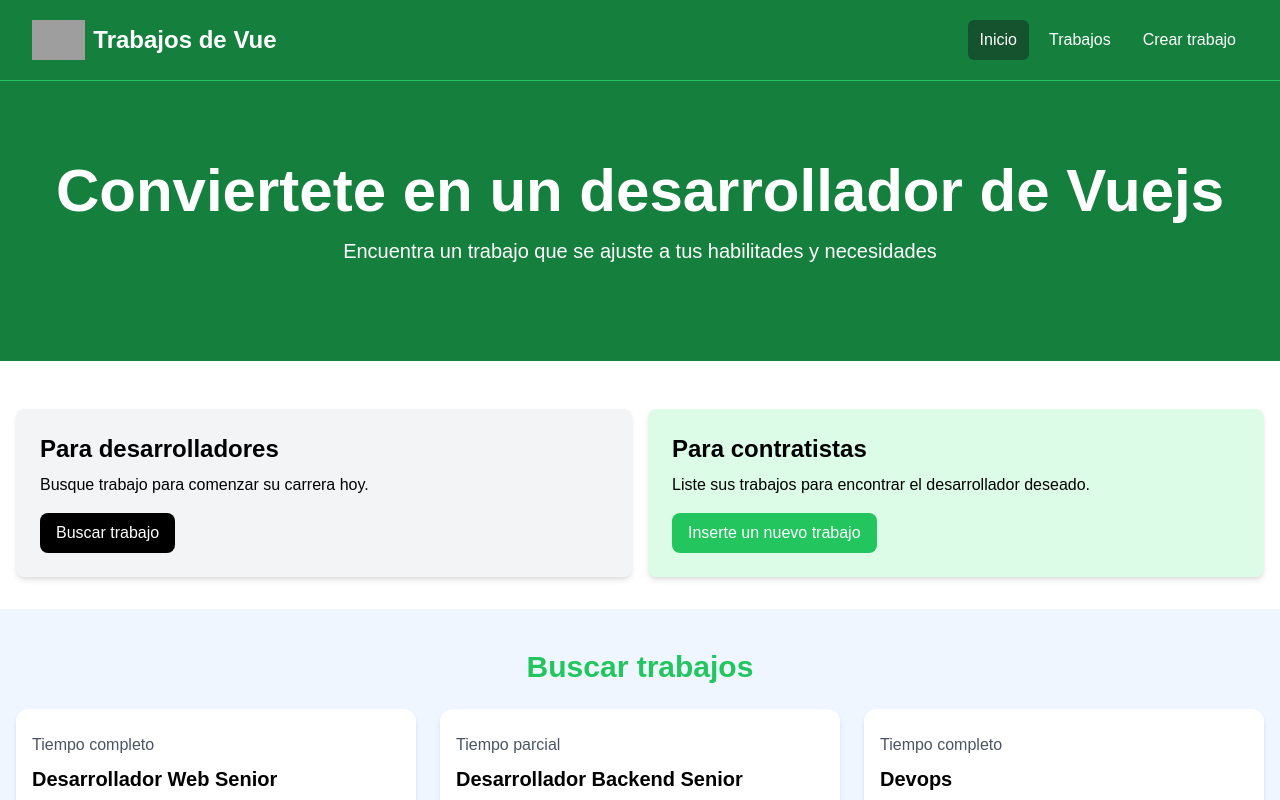
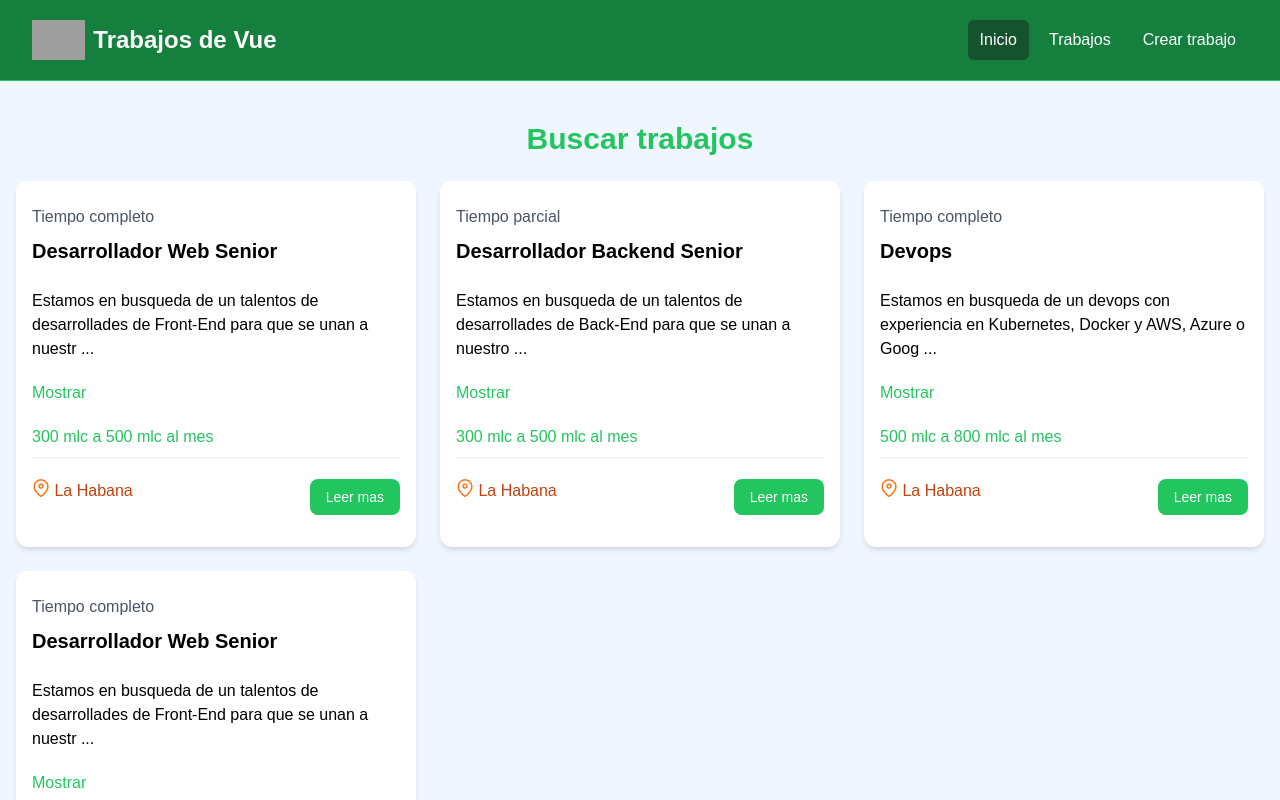
Before and after one commit to AlejandroSoftwareDeveloper/Vuejs, a Vue app: page /jobs in a window 1280 px wide. Shown: the top 800 px of the page. Built offline with nearby package versions, Linux system fonts and the light colour scheme; grey boxes are pictures that could not be loaded.

Commit message:
Navegacion con vue-router terminada

```diff
--- a/package.json
+++ b/package.json
@@ -10,7 +10,8 @@
   },
   "dependencies": {
     "primeicons": "^7.0.0",
-    "vue": "^3.5.13"
+    "vue": "^3.5.13",
+    "vue-router": "^4.5.0"
   },
   "devDependencies": {
     "@vitejs/plugin-vue": "^5.2.1",
--- a/src/App.vue
+++ b/src/App.vue
@@ -1,16 +1,10 @@
 <script setup>
+import { RouterView } from "vue-router";
 import Navbar from "./components/Navbar.vue";
-import Hero from "@/components/Hero.vue";
-import HomeCards from "@/components/HomeCards.vue";
-import JobListings from "@/components/JobListings.vue";
-import Alljobs from "@/components/Alljobs.vue";
-
 </script>
 
 <template>
   <Navbar />
-  <Hero />
-  <HomeCards />
-  <JobListings :limit="3" />
-  <Alljobs />
+  <RouterView />
+  <!-- <HomeView /> -->
 </template>
--- a/src/components/HomeCards.vue
+++ b/src/components/HomeCards.vue
@@ -1,5 +1,6 @@
 <script setup>
 import Card from "@/components/Card.vue";
+import { RouterLink } from "vue-router";
 defineProps({
   route: {
     type:String,
@@ -17,14 +18,14 @@ defineProps({
           <p class="mt-2 mb-4">
             Busque trabajo para comenzar su carrera hoy.
           </p>
-          <a :href="`/${route}`" class="inline-block px-4 py-2 text-white bg-black rounded-lg hover:bg-gray-700">Buscar trabajo</a>
+          <RouterLink :to="`/${route}`" class="inline-block px-4 py-2 text-white bg-black rounded-lg hover:bg-gray-700">Buscar trabajo</RouterLink>
         </Card>
         <Card bg="bg-green-100">
           <h2 class="text-2xl font-bold">Para contratistas</h2>
           <p class="mt-2 mb-4">
              Liste sus trabajos para encontrar el desarrollador deseado.
           </p>
-          <a :href="`/add-${route}`" class="inline-block px-4 py-2 text-white bg-green-500 rounded-lg hover:bg-green-600">Inserte un nuevo trabajo</a>
+          <RouterLink :to="`/${route}/add`" class="inline-block px-4 py-2 text-white bg-green-500 rounded-lg hover:bg-green-600">Inserte un nuevo trabajo</RouterLink>
         </Card>
       </div>
     </div>
--- a/src/components/JobCard.vue
+++ b/src/components/JobCard.vue
@@ -1,5 +1,6 @@
 <script setup>
 import { ref, computed } from "vue"
+import { RouterLink } from "vue-router";
 
 const props = defineProps({
   job:Object,
@@ -15,9 +16,8 @@ let truncateDescription = computed(()=>{
   return dsc;
 })
 
-let expandOrDecreaseDialog = computed(() => {
-  showFullDescripction.value = !showFullDescripction.value;
-});
+let showAndHide = computed(() => {showFullDescripction.value = !showFullDescripction.value;});
+//  @mouseover="expandOrDecreaseDialog" @mouseleave="expandOrDecreaseDialog"
 </script>
 <template>
   <div class="relative bg-white shadow-md rounded-xl" >
@@ -26,15 +26,18 @@ let expandOrDecreaseDialog = computed(() => {
         <div class="my-2 text-gray-600">{{ job.type }}</div>
         <h3 class="text-xl font-bold">{{ job.title }}</h3>
       </div>
-      <div class="mb-5" @mouseover="expandOrDecreaseDialog" @mouseleave="expandOrDecreaseDialog">{{ truncateDescription }}</div>
+      <div class="mb-5">
+        <div class="mb-5">{{ truncateDescription }}</div>
+        <button class="text-green-500 hover:text-green-600" @click="showAndHide">{{ showFullDescripction ? 'Ocultar' : 'Mostrar' }}</button>
+      </div>
       <h3 class="mb-2 text-green-500">{{ job.salary }}</h3>
       <div class="mb-5 border border-gray-100"></div>
       <div class="flex flex-col justify-between mb-4 lg:flex-row">
         <div class="mb-3 text-orange-700">
-          <i class="text-lg fa-solid fa-location-dot"></i>
+          <i class="text-lg text-orange-500 fa-solid fa-location-dot pi pi-map-marker"></i>
           {{ job.location }}
         </div>
-        <a :href="'/job/' + job.id" class="h-[36px] bg-green-500 hover:bg-green-600 text-white px-4 py-2 rounded-lg text-center text-sm"> Leer mas</a>
+        <RouterLink to="'/job/' + job.id" class="h-[36px] bg-green-500 hover:bg-green-600 text-white px-4 py-2 rounded-lg text-center text-sm"> Leer mas</RouterLink>
       </div>
     </div>
   </div>
--- a/src/components/JobListings.vue
+++ b/src/components/JobListings.vue
@@ -1,7 +1,7 @@
 <script setup>
 import JobCard from "@/components/JobCard.vue";
 import JobData from "@/jobs.json";
-import { ref, computed } from "vue";
+import { ref } from "vue";
 const jobs = ref(JobData);
 
 defineProps({
--- a/src/components/Navbar.vue
+++ b/src/components/Navbar.vue
@@ -1,38 +1,27 @@
 <script setup>
+import { RouterLink } from "vue-router";
 import logo from "@/assets/logo.png";
 </script>
 
 <template>
   <nav class="bg-green-700 border-b border-green-500">
-    <div class="mx-auto max-w-7xl px-2 sm:px-6 lg:px-8">
-      <div class="flex h-20 items-center justify-between">
+    <div class="px-2 mx-auto max-w-7xl sm:px-6 lg:px-8">
+      <div class="flex items-center justify-between h-20">
         <div
-          class="flex flex-1 items-center justify-center md:items-stretch md:justify-start"
+          class="flex items-center justify-center flex-1 md:items-stretch md:justify-start"
         >
           <!-- Logo -->
-          <a class="flex flex-shrink-0 items-center mr-4" href="index.html">
-            <img class="h-10 w-auto" :src="logo" alt="Vue Jobs" />
-            <span class="hidden md:block text-white text-2xl font-bold ml-2"
-              >Trabajos de Vue</span
-            >
-          </a>
+          <RouterLink class="flex items-center flex-shrink-0 mr-4" to="/">
+            <img class="w-auto h-10" :src="logo" alt="Vue Jobs" />
+            <span class="hidden ml-2 text-2xl font-bold text-white md:block"
+             >Trabajos de Vue</span
+             >
+          </RouterLink>
           <div class="md:ml-auto">
             <div class="flex space-x-2">
-              <a
-                href="index.html"
-                class="text-white bg-green-900 hover:bg-gray-900 hover:text-white rounded-md px-3 py-2"
-                >Inicio</a
-              >
-              <a
-                href="jobs.html"
-                class="text-white hover:bg-green-900 hover:text-white rounded-md px-3 py-2"
-                >Trabajos</a
-              >
-              <a
-                href="add-job.html"
-                class="text-white hover:bg-green-900 hover:text-white rounded-md px-3 py-2"
-                >Crear trabajo</a
-              >
+              <RouterLink to="/" class="px-3 py-2 text-white bg-green-900 rounded-md hover:bg-gray-900 hover:text-white" >Inicio</RouterLink>
+              <RouterLink to="/jobs" class="px-3 py-2 text-white rounded-md hover:bg-green-900 hover:text-white" >Trabajos</RouterLink>
+              <RouterLink to="/job/add" class="px-3 py-2 text-white rounded-md hover:bg-green-900 hover:text-white" >Crear trabajo</RouterLink>
             </div>
           </div>
         </div>
--- /dev/null
+++ b/src/router/index.js
@@ -0,0 +1,16 @@
+//TODO investigar porque solo acepta index.js como nombre de archivo
+import { createRouter, createWebHistory } from "vue-router";
+import HomeView from "@/views/HomeView.vue";
+import JobsView from "@/views/JobsView.vue";
+import AddJobView from "@/views/AddJobView.vue";
+
+const router = createRouter({
+  history: createWebHistory(import.meta.env.BASE_URL),
+  routes: [
+    { path: "/", name: "home", component: HomeView },
+    { path: "/jobs", name: "jobs", component: JobsView },
+    { path: "/add/job", name: "add-job", component: AddJobView },
+  ],
+});
+
+export default router;
--- /dev/null
+++ b/src/views/AddJobView.vue
@@ -0,0 +1,5 @@
+<script setup>
+//Minuto 1:41
+</script>
+<template>
+</template>
--- /dev/null
+++ b/src/views/HomeView.vue
@@ -0,0 +1,13 @@
+<script setup>
+import Hero from "@/components/Hero.vue";
+import HomeCards from "@/components/HomeCards.vue";
+import JobListings from "@/components/JobListings.vue";
+import Alljobs from "@/components/Alljobs.vue";
+</script>
+
+<template>
+  <Hero />
+  <HomeCards />
+  <JobListings :limit="3" />
+  <Alljobs />
+</template>
--- /dev/null
+++ b/src/views/JobsView.vue
@@ -0,0 +1,7 @@
+<script setup>
+    import JobListings from '@/components/JobListings.vue';
+</script>
+
+<template>
+    <JobListings />
+</template>
```
Also changed, not shown: src/main.js (+6 -1 lines), 1 other file (tests, documents, lock files or other folders).
